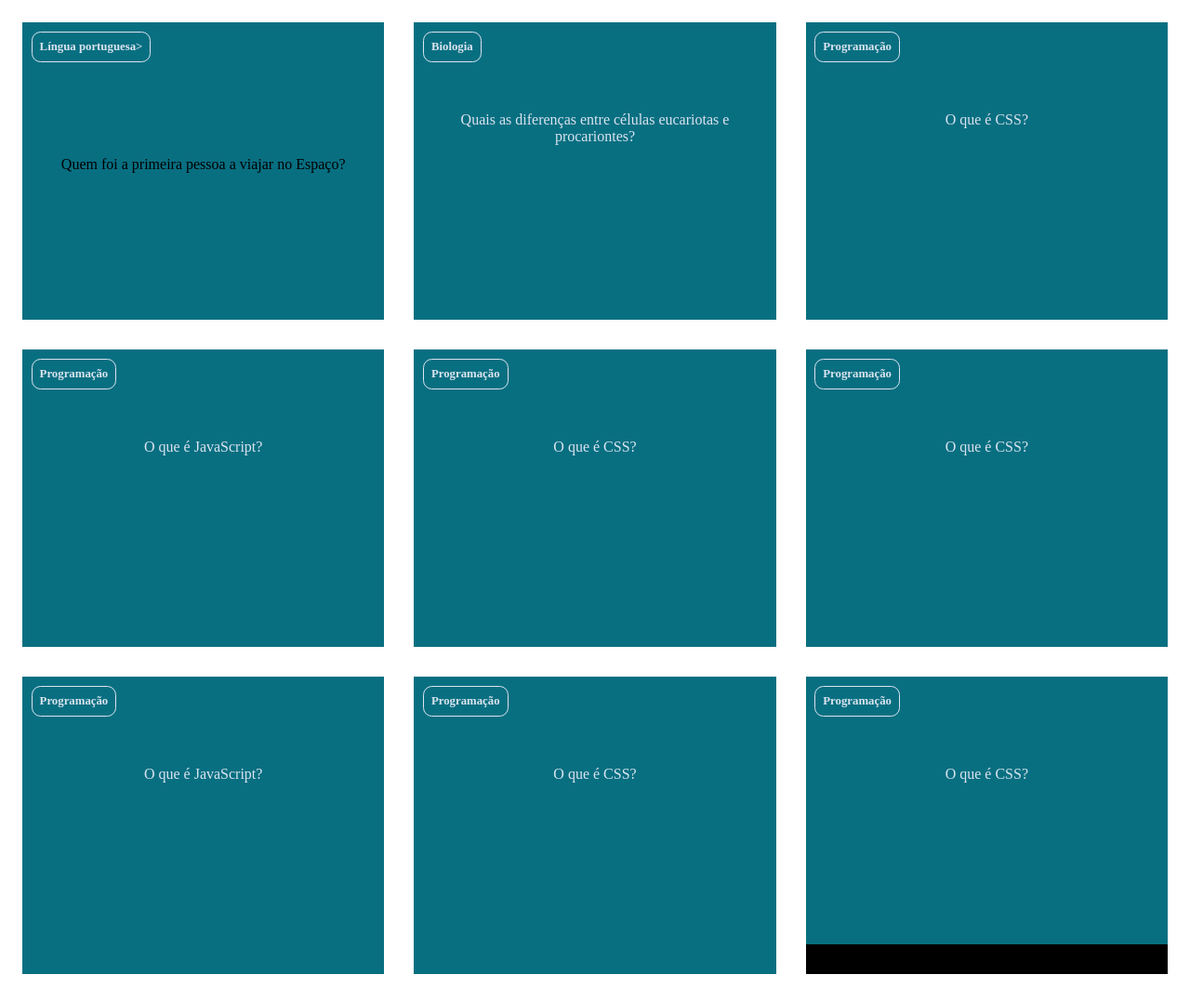
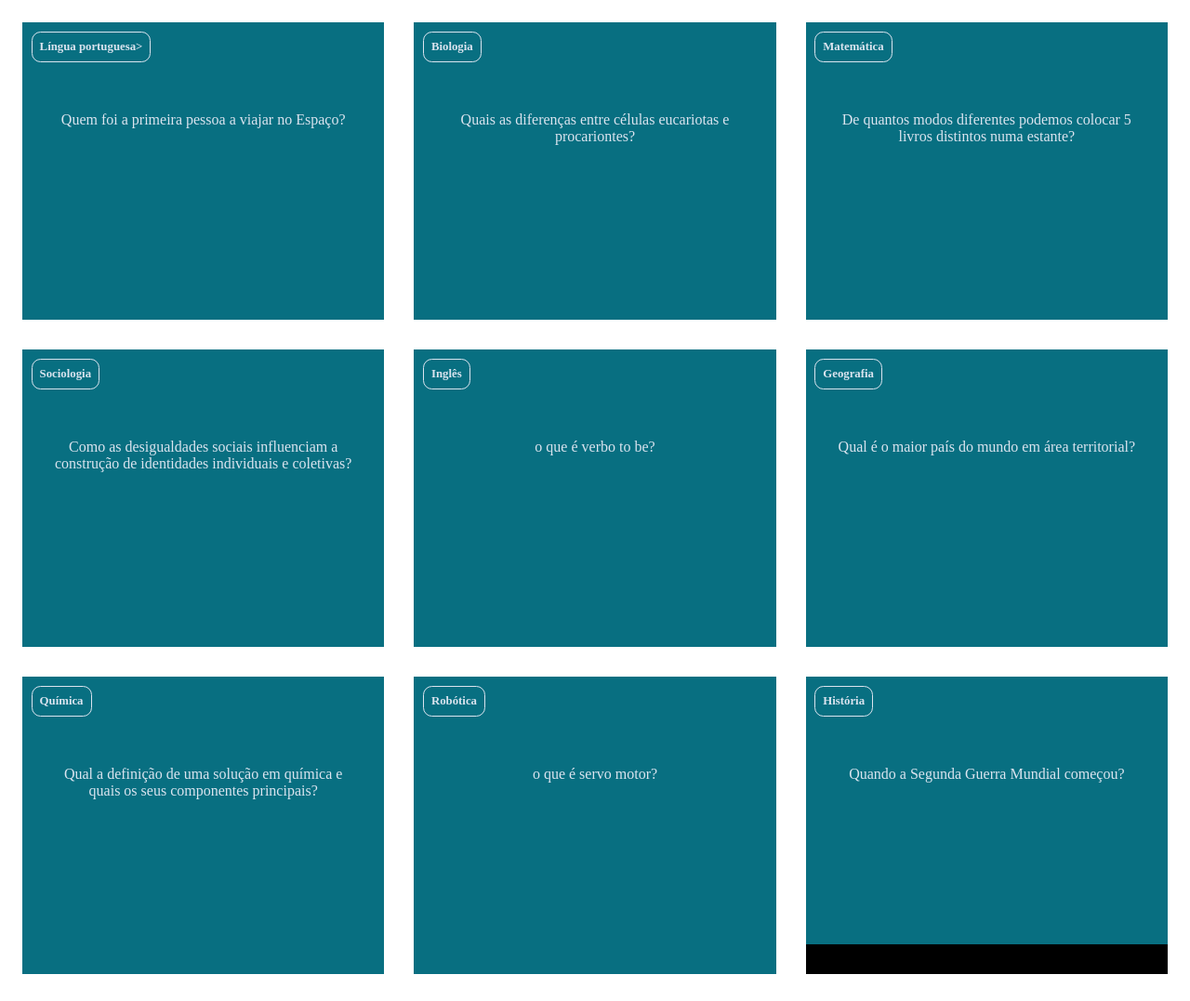
Before and after one commit to y4swin/flashcardd, a plain HTML site: page index.html in a window 1280 px wide. Shown: the whole page at 93% size. Drawn offline with Linux system fonts and the light colour scheme.

Commit message:
Add files via upload

```diff
--- a/index.html
+++ b/index.html
@@ -13,10 +13,10 @@
                 <div class="cartao__conteudo">
                     <h3>Língua portuguesa></h3>
                     <div class="cartao__conteudo__pergunta">
-                    </p>Quem foi a primeira pessoa a viajar no Espaço?</p>
+                    <p>Quem foi a primeira pessoa a viajar no Espaço?</p>
                     </div>
                     <div class="cartao__conteudo__resposta">
-                        <pA>Primeira pessoa a viajar ao espaço foi Yuri Gagarin, um cosmonauta soviético.</p>
+                        <p>Primeira pessoa a viajar ao espaço foi Yuri Gagarin, um cosmonauta soviético.</p>
                     </div>
                 </div>
             </article>
@@ -28,18 +28,18 @@
                     </div>
                     <div class="cartao__conteudo__resposta">
                     <p>As principais diferenças entre células eucarióticas e procariontes
-                         residem na estrutura e organização celular, com destaque para a presença ou ausência de núcleo definido e de organelas membranosas</p>
+                         residem na estrutura e organização celular, com destaque para a presença ou ausência de núcleo definido e de organelas membranosas.</p>
                     </div>
                 </div>
             </article>
             <article class="cartao">
                 <div class="cartao__conteudo">
-                    <h3>Programação</h3>
+                    <h3>Matemática</h3>
                     <div class="cartao__conteudo__pergunta">
-                        <p>O que é CSS?</p>
+                        <p>De quantos modos diferentes podemos colocar 5 livros distintos numa estante?</p>
                     </div>
                     <div class="cartao__conteudo__resposta">
-                    <p>O CSS é uma linguagem de estilização</p>
+                    <p>Podemos colocar 5 livros distintos numa estante de 120 maneiras diferentes, correspondentes a 5!.</p>
                     </div>
                 </div>
             </article>
@@ -49,34 +49,36 @@
         <section id="container">
             <article class="cartao">
                 <div class="cartao__conteudo">
-                    <h3>Programação</h3>
+                    <h3>Sociologia</h3>
                     <div class="cartao__conteudo__pergunta">
-                        <p>O que é JavaScript?</p>
+                        <p>Como as desigualdades sociais influenciam a construção de identidades individuais e coletivas?</p>
                     </div>
                     <div class="cartao__conteudo__resposta">
-                        <p>O JavaScript é uma linguagem de programação</p>
+                        <p>As desigualdades sociais exercem uma influência significativa na construção de identidades individuais e coletivas,
+                            moldando-as através de processos como a exclusão, a marginalização, a luta por direitos e a busca por reconhecimento. </p>
                     </div>
                 </div>
             </article>
             <article class="cartao">
                 <div class="cartao__conteudo">
-                    <h3>Programação</h3>
+                    <h3>Inglês</h3>
                     <div class="cartao__conteudo__pergunta">
-                        <p>O que é CSS?</p>
+                        <p>o que é verbo to be?</p>
                     </div>
                     <div class="cartao__conteudo__resposta">
-                    <p>O CSS é uma linguagem de estilização</p>
+                    <p>O verbo "to be" em inglês significa "ser" ou "estar" em português.</p>
                     </div>
                 </div>
             </article>
             <article class="cartao">
                 <div class="cartao__conteudo">
-                    <h3>Programação</h3>
+                    <h3>Geografia</h3>
                     <div class="cartao__conteudo__pergunta">
-                        <p>O que é CSS?</p>
+                        <p>Qual é o maior país do mundo em área territorial?
+                        </p>
                     </div>
                     <div class="cartao__conteudo__resposta">
-                    <p>O CSS é uma linguagem de estilização</p>
+                    <p>A Rússia é o maior país do mundo em área territorial, com 17.098.246 km².</p>
                     </div>
                 </div>
             </article>
@@ -86,34 +88,34 @@
         <section id="container">
             <article class="cartao">
                 <div class="cartao__conteudo">
-                    <h3>Programação</h3>
+                    <h3>Química</h3>
                     <div class="cartao__conteudo__pergunta">
-                        <p>O que é JavaScript?</p>
+                        <p>Qual a definição de uma solução em química e quais os seus componentes principais?</p>
                     </div>
                     <div class="cartao__conteudo__resposta">
-                        <p>O JavaScript é uma linguagem de programação</p>
+                        <p>Uma solução é uma mistura homogênea de duas ou mais substâncias, onde uma delas, o soluto, é dissolvida em outra, o solvente.</p>
                     </div>
                 </div>
             </article>
             <article class="cartao">
                 <div class="cartao__conteudo">
-                    <h3>Programação</h3>
+                    <h3>Robótica</h3>
                     <div class="cartao__conteudo__pergunta">
-                        <p>O que é CSS?</p>
+                        <p>o que é servo motor?</p>
                     </div>
                     <div class="cartao__conteudo__resposta">
-                    <p>O CSS é uma linguagem de estilização</p>
+                    <p>Um servomotor é um tipo de motor que permite um controle preciso e repetitivo da posição angular ou linear.</p>
                     </div>
                 </div>
             </article>
             <article class="cartao">
                 <div class="cartao__conteudo">
-                    <h3>Programação</h3>
+                    <h3>História</h3>
                     <div class="cartao__conteudo__pergunta">
-                        <p>O que é CSS?</p>
+                        <p>Quando a Segunda Guerra Mundial começou?</p>
                     </div>
                     <div class="cartao__conteudo__resposta">
-                    <p>O CSS é uma linguagem de estilização</p>
+                    <p>1 de setembro de 1939</p>
                     </div>
     <footer>
         <p>Projeto desenvolvido pela Alura, sem fins lucrativos</p>
--- a/style.css
+++ b/style.css
@@ -1,7 +1,7 @@
 :root {
     --text-color: #DBE4EF;
     --card-front-color: #086f81;
-    --card-back-color: #707574;
+    --card-back-color: #1e2725;
 }
 
 body {
```
